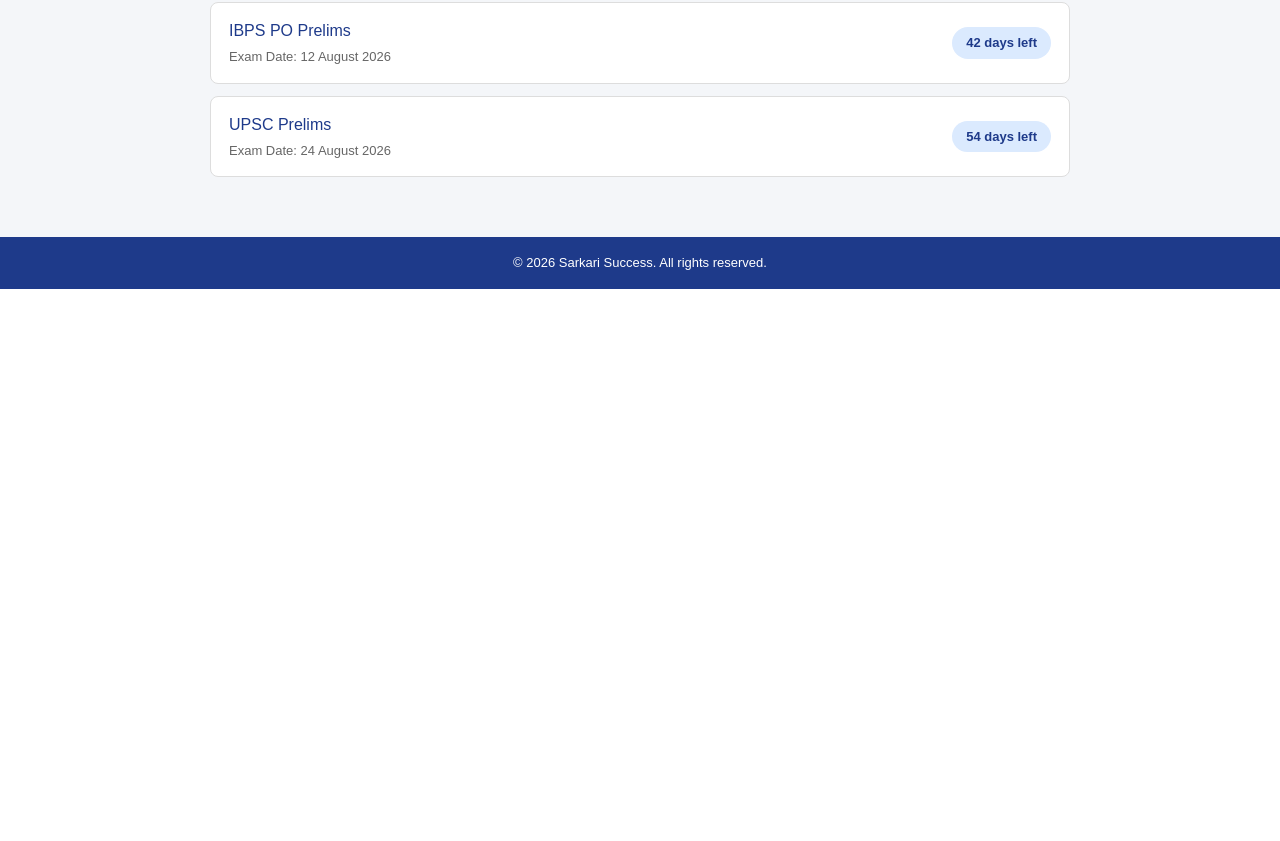
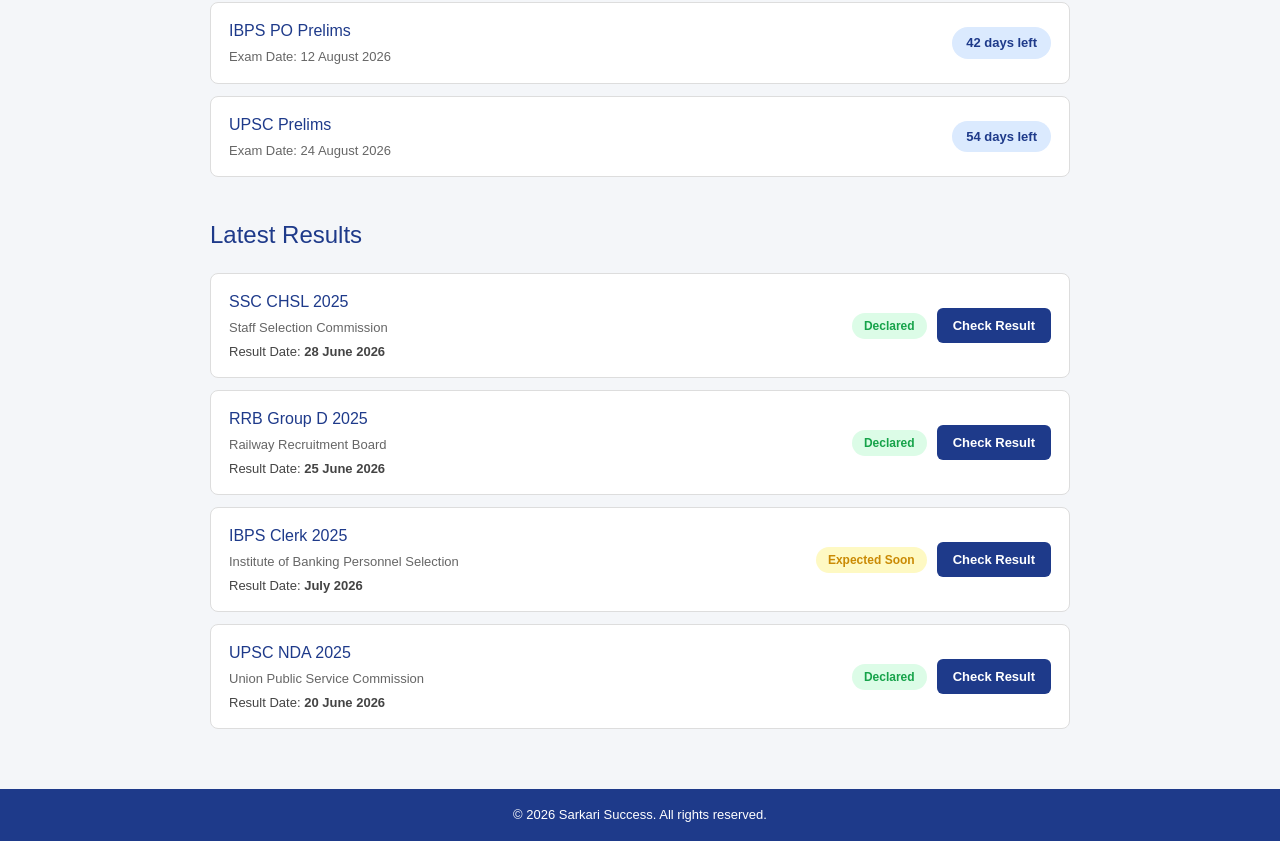
Before and after one commit to kalptaru99/sarkari-success, a Next.js app: page / in a window 1280 px wide. Shown: the part 1136-1977 px from the top of the page. Before the commit the page ends 1425 px from the top, so only its background shows below. Built offline with nearby package versions, Linux system fonts and the light colour scheme.

Commit message:
add results section

```diff
--- a/src/app/page.js
+++ b/src/app/page.js
@@ -186,7 +186,73 @@
           ))}
         </div>
       </div>
+{/* Results Section */}
+      <div style={{ maxWidth: '900px', margin: '40px auto', padding: '0 20px' }}>
+        <h2 style={{ fontSize: '24px', color: '#1e3a8a', marginBottom: '20px' }}>
+          Latest Results
+        </h2>
 
+        <div style={{ display: 'flex', flexDirection: 'column', gap: '12px' }}>
+          {[
+            { exam: "SSC CHSL 2025", org: "Staff Selection Commission", status: "Declared", date: "28 June 2026" },
+            { exam: "RRB Group D 2025", org: "Railway Recruitment Board", status: "Declared", date: "25 June 2026" },
+            { exam: "IBPS Clerk 2025", org: "Institute of Banking Personnel Selection", status: "Expected Soon", date: "July 2026" },
+            { exam: "UPSC NDA 2025", org: "Union Public Service Commission", status: "Declared", date: "20 June 2026" },
+          ].map((item, index) => (
+            <div
+              key={index}
+              style={{
+                backgroundColor: 'white',
+                border: '1px solid #ddd',
+                borderRadius: '8px',
+                padding: '16px 18px',
+                display: 'flex',
+                justifyContent: 'space-between',
+                alignItems: 'center',
+                flexWrap: 'wrap',
+                gap: '10px',
+              }}
+            >
+              <div>
+                <h3 style={{ fontSize: '16px', color: '#1e3a8a', margin: 0 }}>
+                  {item.exam}
+                </h3>
+                <p style={{ color: '#666', fontSize: '13px', margin: '4px 0 0 0' }}>
+                  {item.org}
+                </p>
+                <p style={{ color: '#444', fontSize: '13px', margin: '4px 0 0 0' }}>
+                  Result Date: <strong>{item.date}</strong>
+                </p>
+              </div>
+
+              <div style={{ display: 'flex', alignItems: 'center', gap: '10px' }}>
+                <span style={{
+                  backgroundColor: item.status === 'Declared' ? '#dcfce7' : '#fef9c3',
+                  color: item.status === 'Declared' ? '#16a34a' : '#ca8a04',
+                  padding: '4px 12px',
+                  borderRadius: '20px',
+                  fontSize: '12px',
+                  fontWeight: 'bold',
+                }}>
+                  {item.status}
+                </span>
+                <button style={{
+                  backgroundColor: '#1e3a8a',
+                  color: 'white',
+                  border: 'none',
+                  padding: '8px 16px',
+                  borderRadius: '6px',
+                  fontSize: '13px',
+                  fontWeight: 'bold',
+                  cursor: 'pointer',
+                }}>
+                  Check Result
+                </button>
+              </div>
+            </div>
+          ))}
+        </div>
+      </div>
       {/* Footer */}
       <footer style={{ backgroundColor: '#1e3a8a', color: 'white', textAlign: 'center', padding: '16px', fontSize: '13px', marginTop: '60px' }}>
         © 2026 Sarkari Success. All rights reserved.
```
